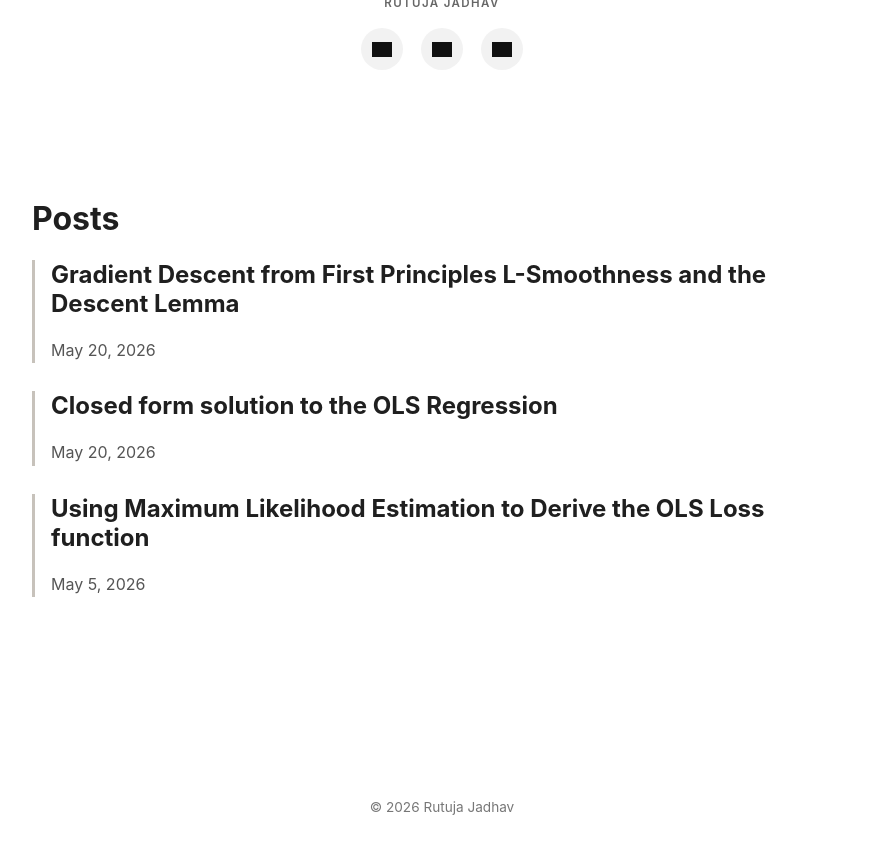
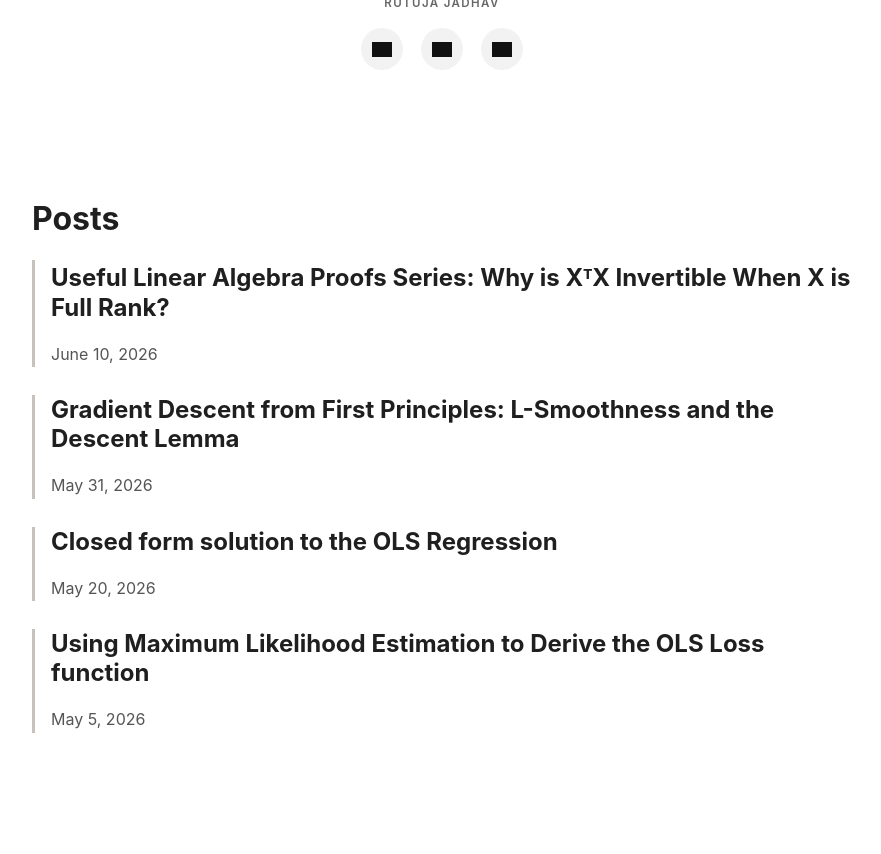
Before and after one commit to rutuja-jadhav-github/Math-for-ML-Blog-byRutuja, a Jekyll site: the page built from blog/index.html, in a window 1280 px wide and 900 px high, scrolled down 627 px. Shown: the top 854 px of the window, without its empty margins (198-1079 px from the left). Built offline with Jekyll 4.4.1, drawn with Linux system fonts in a browser that asks for light colours; some of the changed lines change nothing that is shown; grey boxes are pictures that could not be loaded.

Commit message:
posts updated

```diff
--- a/_posts/2026-05-31-GD-LSmooth-DesLemma.md
+++ b/_posts/2026-05-31-GD-LSmooth-DesLemma.md
@@ -1,7 +1,7 @@
 ---
 layout: post
-title: 'Gradient Descent from First Principles L-Smoothness and the Descent Lemma'
-date: 2026-05-20
+title: 'Gradient Descent from First Principles: L-Smoothness and the Descent Lemma'
+date: 2026-05-31
 ---
 
 ## I. Motivation for Gradient Descent
--- /dev/null
+++ b/_posts/2026-06-10-Linear-Algebra-proofs-series-1.md
@@ -0,0 +1,278 @@
+---
+layout: post
+title: "Useful Linear Algebra Proofs Series: Why is XᵀX Invertible When X is Full Rank?"
+date: 2026-06-10
+---
+
+## I. Setting the scene
+
+One of the most common matrices encountered in machine learning appears in the closed-form solution for Ordinary Least Squares (OLS):
+
+$$
+\theta^*
+=
+
+(X^TX)^{-1}X^Ty.
+$$
+
+The inverse of $X^TX$ is what allows us to solve for the optimal parameters directly. But this raises an important question:
+
+> When is $X^TX$ invertible in the first place?
+
+or more specifically,
+
+> How does $X$ being full rank imply that $X^TX$ is also full rank and invertible?
+
+## II. When Is $X$ Full Rank?
+
+Recall that a matrix is **full rank** when its columns are linearly independent, or no combination of the columns produces another, or the kernel (null space) of the matrix is trivial.
+
+There are two common situations in which this occurs.
+
+### Square matrices
+
+If
+
+$$
+X\in\mathbb R^{n\times n},
+$$
+
+then $X$ is full rank when all of its columns are linearly independent. In this case,
+
+$$
+\mathrm{rank}(X)=n,
+$$
+
+and $X$ is invertible.
+
+### Tall rectangular matrices
+
+If
+
+$$
+X\in\mathbb R^{m\times n},
+\qquad m>n,
+$$
+
+then $X$ can still have linearly independent columns. In this case,
+
+$$
+\mathrm{rank}(X)=n,
+$$
+
+and we say that $X$ has **full column rank**.
+
+Although such a matrix is not square and therefore cannot itself be inverted, none of its columns are redundant.
+
+### Wide matrices are never full column rank
+
+If
+
+$$
+X\in\mathbb R^{m\times n},
+\qquad m<n,
+$$
+
+then there are more columns than rows.
+
+In this case, some columns must necessarily be linear combinations of others, meaning the columns cannot all be independent. Equivalently,
+
+$$
+\mathrm{rank}(X)
+\le m
+<n.
+$$
+
+From a geometric point of view, many different input vectors are being compressed into a smaller output space. Information is lost, so the transformation cannot be one-to-one, and therefore cannot be invertible.
+
+Now that we understand what makes $X$ full rank, let us prove that this also makes $X^TX$ full rank.
+
+## III. Approach and Premise
+
+Rather than working directly with ranks, we will **compare the kernels** of the two matrices.
+
+Recall the **basic set theory** idea:
+
+> If every element of set $A$ belongs to set $B$, and every element of set $B$ belongs to set $A$, then the two sets are equal.
+
+Symbolically,
+
+$$
+A\subseteq B
+\quad\text{and}\quad
+B\subseteq A
+\quad\Longrightarrow\quad
+A=B.
+$$
+
+We will apply this idea **to show:**
+
+$$
+\mathrm{Ker}(X)
+=
+
+\mathrm{Ker}(X^TX).
+$$
+
+Once we establish that the two kernels are identical, the Rank-Nullity Theorem immediately implies
+
+$$
+\mathrm{rank}(X)
+=
+
+\mathrm{rank}(X^TX).
+$$
+
+
+## IV. Proof
+
+First, to show
+
+$$
+\mathrm{Ker}(X)
+\subseteq
+\mathrm{Ker}(X^TX)
+$$
+
+Consider a vector $v$ such that,
+
+$$
+v\in\mathrm{Ker}(X).
+$$
+
+By definition,
+
+$$
+Xv=0.
+$$
+
+Multiplying both sides by $X^T$,
+
+$$
+X^TXv
+=
+X^T0
+$$
+
+Gives,
+
+$$
+(X^TX)v
+=
+0.
+$$
+
+Therefore,
+
+$$
+v\in\mathrm{Ker}(X^TX),
+$$
+
+which proves
+
+$$
+\boxed{
+\mathrm{Ker}(X)
+\subseteq
+\mathrm{Ker}(X^TX).
+}
+$$
+
+
+
+
+Now to proove the other direction also holds, suppose
+
+$$
+v\in\mathrm{Ker}(X^TX).
+$$
+
+Then
+
+$$
+X^TXv=0.
+$$
+
+Multiplying from the left by $v^T$,
+
+$$
+v^TX^TXv
+=
+0
+$$
+
+But
+
+$$
+v^TX^TXv
+=
+(Xv)^T(Xv)
+=
+||Xv||^2.
+$$
+
+Hence
+
+$$
+||Xv||^2=0.
+$$
+
+By the positive definiteness property of norms, a squared norm can equal zero only when the vector inside it is itself zero.
+
+$$
+Xv=0.
+$$
+
+Therefore,
+
+$$
+v\in\mathrm{Ker}(X),
+$$
+
+which proves
+
+$$
+\boxed{
+\mathrm{Ker}(X^TX)
+\subseteq
+\mathrm{Ker}(X).
+}
+$$
+
+**Since each null space is contained inside the other, we have,**
+
+$$
+\mathrm{Ker}(X)
+=
+\mathrm{Ker}(X^TX).
+$$
+
+**Applying the Rank-Nullity Theorem:**
+
+$$
+\mathrm{rank}(A)+\mathrm{nullity}(A)
+=
+\text{number of columns of }A,
+$$
+
+and since both $X$ and $X^TX$ have the same number of columns, it follows that
+
+$$
+\boxed{
+\mathrm{rank}(X)
+=
+\mathrm{rank}(X^TX)
+}
+$$
+
+Therefore, if $X$ has full column rank, then $X^TX$ also has full rank.
+
+Hence, proven.
+
+----
+
+Linking back to the OLS closed form solution, we see that since $X^TX$ is square and full rank, it is invertible, which justifies the appearance of $(X^TX)^{-1}$ .
+
+in the closed-form solution for $\theta^*$
+
+----
```
